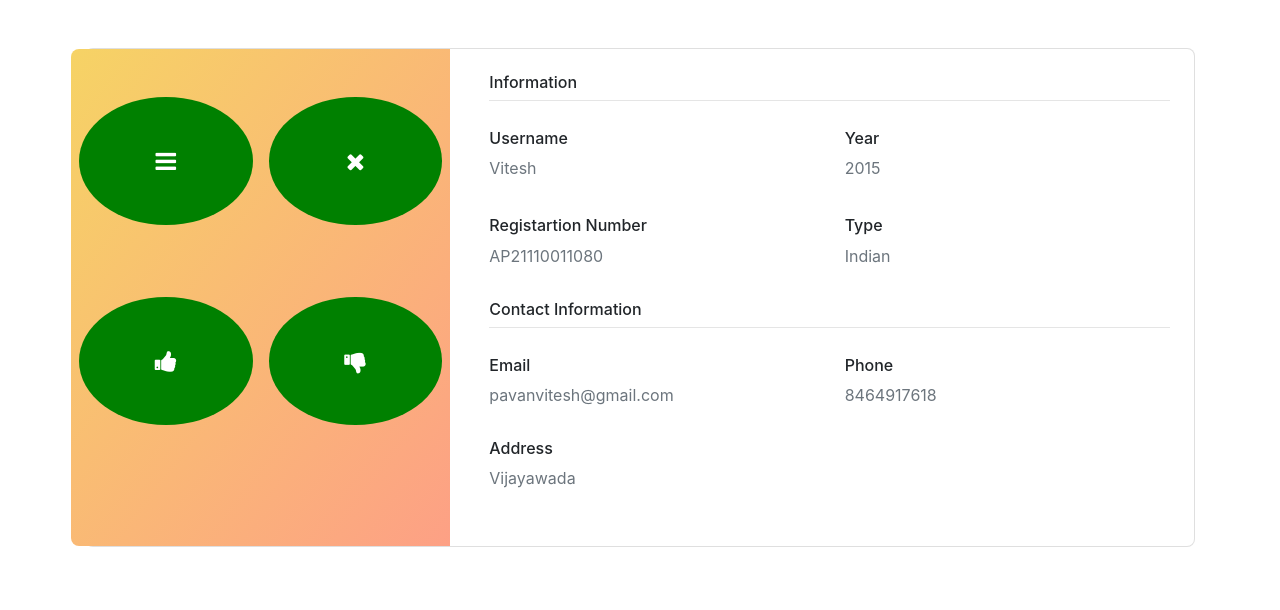
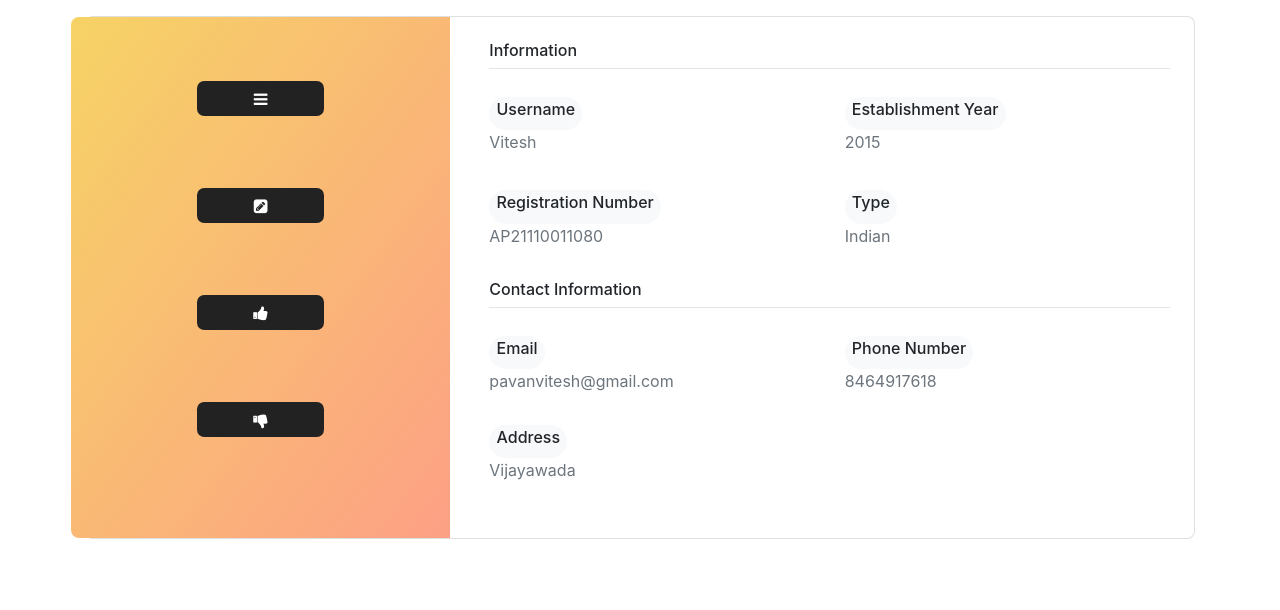
Before and after one commit to PavanVitesh/TENDERBC, a Django app: page /profile/1 in a window 1280 px wide. Shown: the part 56-666 px from the top of the page. Run offline with Django 4.2, Linux system fonts and the light colour scheme; data comes from the database, SQL or seed files in the repository; both versions use the stored data as it was after the commit; data that the repository does not hold is empty; parts of the project's set-up code (start-up, migrations or seed data) failed here and were passed over; some libraries are stand-ins or nearby versions.

Commit message:
Profile page UI updated

```diff
--- a/TENDERBC_Project/TENDERBC_App/views.py
+++ b/TENDERBC_Project/TENDERBC_App/views.py
@@ -81,7 +81,12 @@ def Login(request):
 
 def Profile(request,x):
     user_details = User.objects.get(id=x)
-    return render (request,'html/profile.html',{'user_details':user_details})
+    counts = {}
+    counts["total"] = Bid.objects.filter(bidder_id=x).count()
+    counts["submitted"] = Bid.objects.filter(bidder_id=x, Status="Submitted").count()
+    counts["accepted"] = Bid.objects.filter(bidder_id=x, Status="Accepted").count()
+    counts["rejected"] = Bid.objects.filter(bidder_id=x, Status="Rejected").count()
+    return render (request,'html/profile.html',{'user_details':user_details,'counts':counts})
 
 def Change_Password(request):
     if request.method == "POST":
--- a/TENDERBC_Project/static/css/cardsstyle.css
+++ b/TENDERBC_Project/static/css/cardsstyle.css
@@ -1,32 +1,164 @@
-.circle {
-    height: 8rem;
-    background-color: green; /* Yellow color */
-    border-radius: 50%; /* Ensures the element is circular */
+/* Home page tenders headigs */
+.custom-heading {
+  background: white;
+  display: flex;
+  color: black;
+}
+.custom-heading:before,
+.custom-heading:after {
+  content: '';
+  margin: auto 1em;
+  border-bottom: solid 1px;
+  flex: 1;
+}
+.custom-heading h4 {
+  position: relative;
+  padding: 0.25em 1em;
+  overflow: hidden;
+  background: linear-gradient(black, black) no-repeat top center, linear-gradient(black, black) no-repeat bottom center;
+  background-size: calc(100% - 1.7em) 1px;
+}
+.custom-heading h4:before,
+.custom-heading h4:after {
+  content: '';
+  position: absolute;
+  top: 0;
+  left: 0;
+  bottom: 0;
+  right: 0;
+  border: solid 1px;
+  border-top: none;
+  border-bottom: none;
+  transform: skew(45deg)
+}
+.custom-heading h4:after {
+  transform: skew(-45deg)
+}
+
+
+
+/* Home page scroll bar hiding */
+.home-cscrollbar{
+  overflow-x : scroll;
+}
+
+.home-cscrollbar::-webkit-scrollbar {
+  display : none;
+}
+
+
+/* profile page count icons */
+.gradient-custom {
+  border-top-left-radius: .5rem; border-bottom-left-radius: .5rem;background: #f6d365;
+  background: -webkit-linear-gradient(to right bottom, rgba(246, 211, 101, 1), rgba(253, 160, 133, 1));
+  background: linear-gradient(to right bottom, rgba(246, 211, 101, 1), rgba(253, 160, 133, 1))
+}
+
+
+.button {
+  --width: 100px;
+  --height: 35px;
+  --tooltip-height: 35px;
+  --tooltip-width: 90px;
+  --gap-between-tooltip-to-button: 18px;
+  --button-color: #222;
+  --tooltip-color: #fff;
+  width: var(--width);
+  height: var(--height);
+  background: var(--button-color);
+  position: relative;
+  text-align: center;
+  border-radius: 0.45em;
+  font-family: "Arial";
+  transition: background 0.3s;
+}
+
+.button::before {
+  position: absolute;
+  content: attr(data-tooltip);
+  width: var(--tooltip-width);
+  height: var(--tooltip-height);
+  background-color: #555;
+  font-size: 0.9rem;
+  color: #fff;
+  border-radius: .25em;
+  line-height: var(--tooltip-height);
+  bottom: calc(var(--height) + var(--gap-between-tooltip-to-button) + 10px);
+  left: calc(50% - var(--tooltip-width) / 2);
+}
+
+.button::after {
+  position: absolute;
+  content: '';
+  width: 0;
+  height: 0;
+  border: 10px solid transparent;
+  border-top-color: #555;
+  left: calc(50% - 10px);
+  bottom: calc(100% + var(--gap-between-tooltip-to-button) - 10px);
+}
+
+.button::after,.button::before {
+  opacity: 0;
+  visibility: hidden;
+  transition: all 0.5s;
+}
+
+.dispicon {
   display: flex;
   align-items: center;
   justify-content: center;
-    position: relative;
 }
 
-  .circle i {
-    color: #fff; /* White color for the icon */
-    font-size: 24px; /* Adjust the size of the icon as needed */
+.button-wrapper,.dispicon,.count {
+  overflow: hidden;
+  position: absolute;
+  width: 100%;
+  height: 100%;
+  left: 0;
+  color: #fff;
 }
 
-  .number {
-    display: none; /* Hide the number initially */
-    position: absolute;
-    bottom: 0;
-    right: 0;
-    background-color: yellow; /* Background color for the number */
-    color: black; /* Text color for the number */
-    border-radius: 50%; /* Ensures the number is circular */
-    padding: 4px 8px;
-    font-size: 12px; /* Adjust the font size of the number */
+.dispicon {
+  top: 0
 }
 
-  .circle:hover .number {
-    display: block; /* Display the number on hover */
+.dispicon,.count {
+  transition: top 0.5s;
+}
+
+.count {
+  color: #fff;
+  top: 100%;
+  display: flex;
+  align-items: center;
+  justify-content: center;
+}
+
+
+.button:hover {
+  background: #222;
+}
+
+.button:hover .dispicon {
+  top: -100%;
+}
+
+.button:hover .count {
+  top: 0;
+}
+
+.button:hover:before,.button:hover:after {
+  opacity: 1;
+  visibility: visible;
+}
+
+.button:hover:after {
+  bottom: calc(var(--height) + var(--gap-between-tooltip-to-button) - 20px);
+}
+
+.button:hover:before {
+  bottom: calc(var(--height) + var(--gap-between-tooltip-to-button));
 }
 
 
@@ -36,7 +168,7 @@
 
 /* Styling for completed tenders */
 .card-comp h5 {
-    color: #dc3545;
+    color: red;
   }
 
   .go-corner-comp {
@@ -49,7 +181,7 @@
     overflow: hidden;
     top: 0;
     right: 0;
-    background-color: #dc3545;
+    background-color: #ffc9c9;
     border-radius: 0 4px 0 32px;
   }
 
@@ -65,7 +197,7 @@
     position: relative;
     max-width: 262px;
     background-color: white;
-    border-radius: 4px;
+    border-radius: 10px;
     padding: 32px 24px;
     margin: 12px;
     text-decoration: none;
@@ -79,7 +211,7 @@
     z-index: -1;
     top: -16px;
     right: -16px;
-    background: #dc3545;
+    background: #ffc9c9;
     height: 32px;
     width: 32px;
     border-radius: 32px;
@@ -94,7 +226,7 @@
 
   .card-comp:hover h5 {
     transition: all 0.3s ease-out;
-    color: white;
+    color: rgb(142, 0, 0);
   }
 
 
@@ -129,7 +261,7 @@
     position: relative;
     max-width: 262px;
     background-color: white;
-    border-radius: 4px;
+    border-radius: 10px;
     padding: 32px 24px;
     margin: 12px;
     text-decoration: none;
--- a/TENDERBC_Project/templates/html/profile.html
+++ b/TENDERBC_Project/templates/html/profile.html
@@ -3,32 +3,57 @@
 {% block title %}Profile{% endblock %}
 {% block content %}
 <!-- <section class="vh-100" style="background-color: #f4f5f7;"> -->
-    <div class="container py-5 h-100">
+    <div class="container py-3 h-100">
           <div class="card mb-3" style="border-radius: .5rem;">
             <div class="row g-0">
-              <div class="col-md-4 gradient-custom text-center text-white"
-                style="border-top-left-radius: .5rem; border-bottom-left-radius: .5rem;background: #f6d365;
-                background: -webkit-linear-gradient(to right bottom, rgba(246, 211, 101, 1), rgba(253, 160, 133, 1));
-                background: linear-gradient(to right bottom, rgba(246, 211, 101, 1), rgba(253, 160, 133, 1))">
-                <div class="row my-4">
-                    <div class="col circle mx-2 my-4">
+              <div class="col-md-4 gradient-custom text-white pt-3">
+                <div class="row my-4 justify-content-center">
+                  <div data-tooltip="Total" class="col-md-4 button mx-2 my-4">
+                    <div class="button-wrapper">
+                      <div class="dispicon">
                         <i class="fa fa-bars"></i>
-                        <span class="number">5</span>
+                      </div>
+                        <p class="count">
+                          {{counts.total}}
+                        </p>
                     </div>
-                    <div class="col circle mx-2 my-4">
-                        <i class="fa fa-times"></i>
-                        <span class="number">5</span>
+                  </div>
+                </div>
+                <div class="row my-4 justify-content-center">
+                  <div data-tooltip="Submitted" class="col-md-4 button mx-2 my-4">
+                    <div class="button-wrapper">
+                      <div class="dispicon">
+                        <i class="fa fa-pencil-square"></i>
+                      </div>
+                        <p class="count">
+                          {{counts.submitted}}
+                        </p>
                     </div>
+                  </div>
                 </div>
-                <div class="row my-4">
-                    <div class="col circle mx-2 my-4">
+                <div class="row my-4 justify-content-center">
+                  <div data-tooltip="Accepted" class="col-md-4 button mx-2 my-4">
+                    <div class="button-wrapper">
+                      <div class="dispicon">
                         <i class="fa fa-thumbs-up"></i>
-                        <span class="number">5</span>
+                      </div>
+                        <p class="count">
+                          {{counts.accepted}}
+                        </p>
                     </div>
-                    <div class="col circle mx-2 my-4">
+                  </div>
+                </div>
+                <div class="row my-4 justify-content-center">
+                  <div data-tooltip="Rejected" class="col-md-4 button mx-2 my-4">
+                    <div class="button-wrapper">
+                      <div class="dispicon">
                         <i class="fa fa-thumbs-down"></i>
-                        <span class="number">5</span>
+                      </div>
+                        <p class="count">
+                          {{counts.rejected}}
+                        </p>
                     </div>
+                  </div>
                 </div>
               </div>
               <div class="col-md-8">
@@ -37,21 +62,21 @@
                     <hr class="mt-0 mb-4">
                     <div class="row pt-1">
                       <div class="col-6 mb-3">
-                        <h6>Username</h6>
+                        <span class="badge badge-pill badge-light"><h6>Username</h6></span>
                         <p class="text-muted">{{user_details.username}}</p>
                       </div>
                       <div class="col-6 mb-3">
-                        <h6>Year</h6>
+                        <span class="badge badge-pill badge-light"><h6>Establishment Year</h6></span>
                         <p class="text-muted">{{user_details.establishment_year}}</p>
                       </div>
                     </div>
                     <div class="row pt-1">
                         <div class="col-6 mb-3">
-                          <h6>Registartion Number</h6>
+                          <span class="badge badge-pill badge-light"><h6>Registration Number</h6></span>
                           <p class="text-muted">{{user_details.regno}}</p>
                         </div>
                         <div class="col-6 mb-3">
-                          <h6>Type</h6>
+                          <span class="badge badge-pill badge-light"><h6>Type</h6></span>
                           <p class="text-muted">{{user_details.company_type}}</p>
                         </div>
                       </div>
@@ -59,15 +84,15 @@
                   <hr class="mt-0 mb-4">
                   <div class="row pt-1">
                     <div class="col-6 mb-3">
-                      <h6>Email</h6>
+                      <span class="badge badge-pill badge-light"><h6>Email</h6></span>
                       <p class="text-muted">{{user_details.email}}</p>
                     </div>
                     <div class="col-6 mb-3">
-                      <h6>Phone</h6>
+                      <span class="badge badge-pill badge-light"><h6>Phone Number</h6></span>
                       <p class="text-muted">{{user_details.mobile}}</p>
                     </div>
                     <div class="col-6 mb-3">
-                        <h6>Address</h6>
+                      <span class="badge badge-pill badge-light"><h6>Address</h6></span>
                         <p class="text-muted">{{user_details.address}}</p>
                     </div>
                   </div>
```
Also changed, not shown: TENDERBC_Project/templates/html/home.html (+28 -15 lines), TENDERBC_Project/db.sqlite3. Lines whose indentation alone changed are shown as unchanged.
